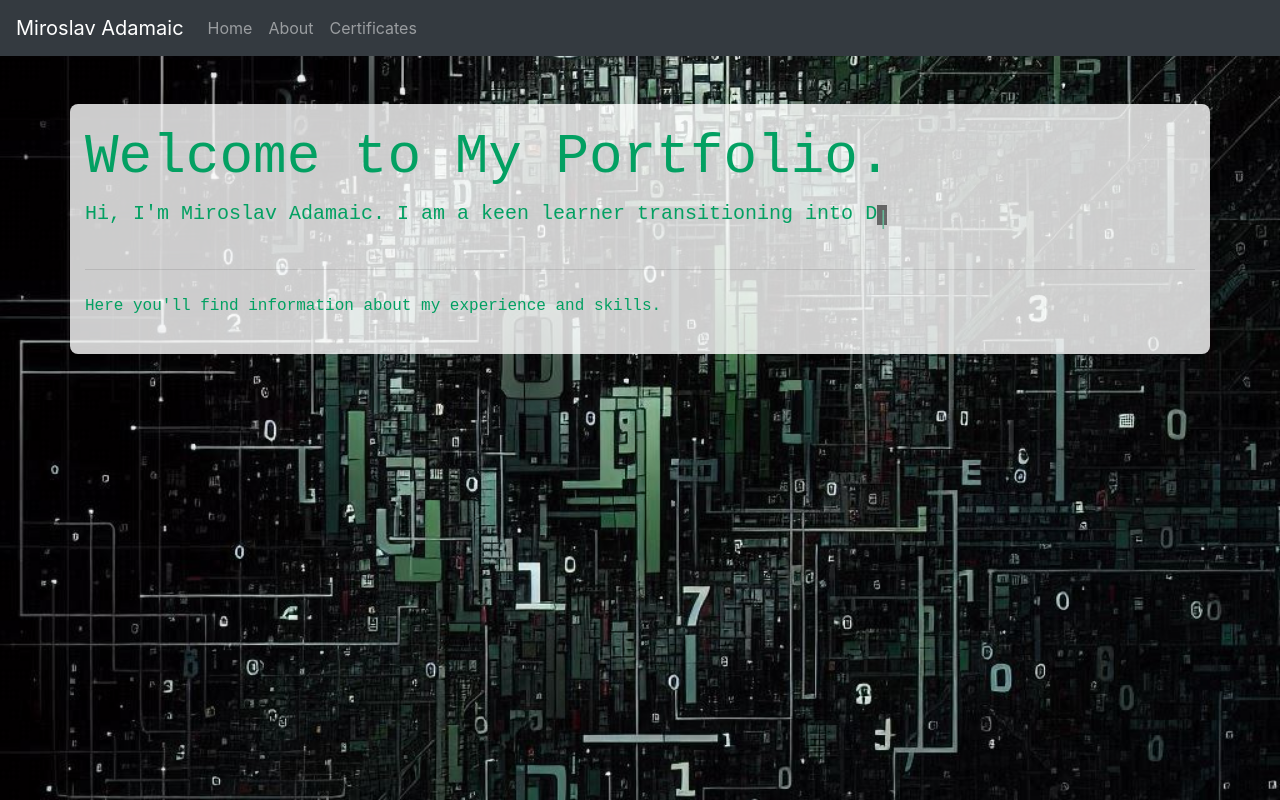
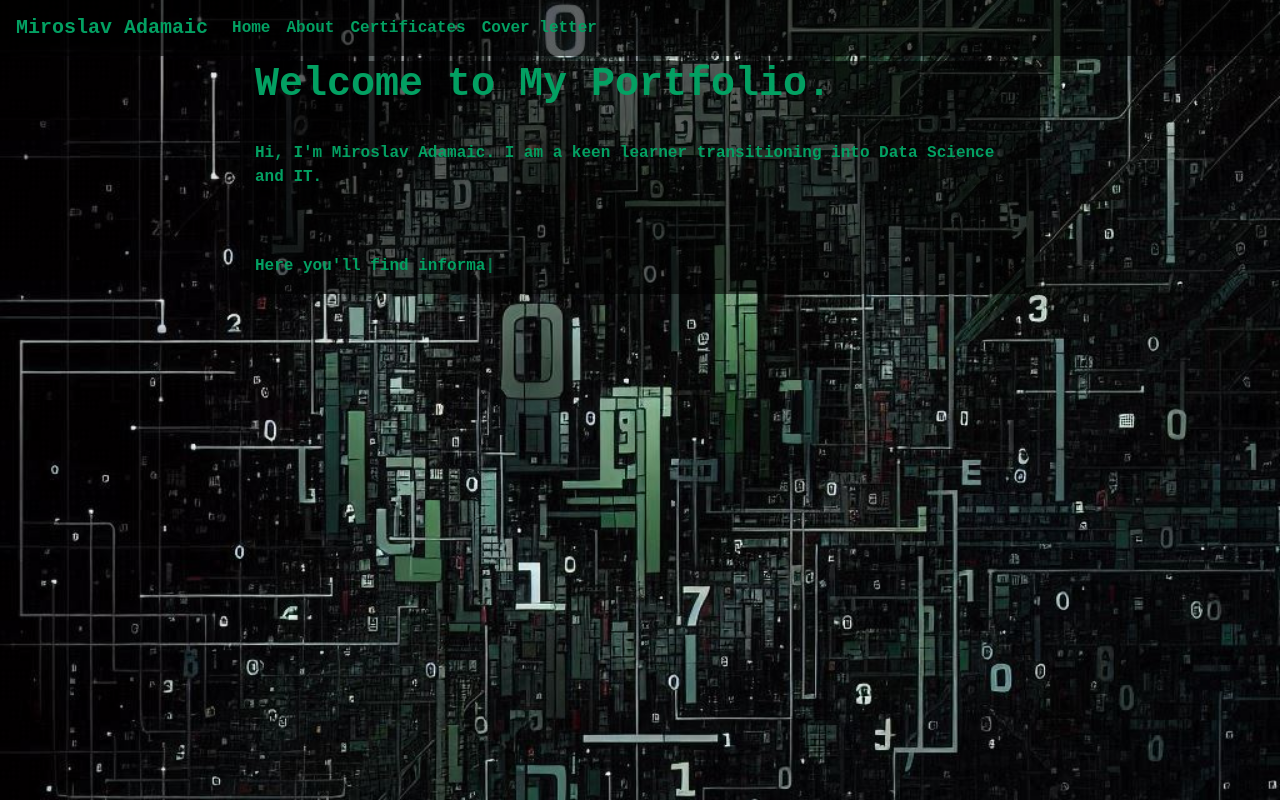
Before and after one commit to aMiroslav/MyPortfolio, a Django app: page / in a window 1280 px wide. Run offline with Django 5.2, Linux system fonts and the light colour scheme; some libraries are stand-ins or nearby versions.

Commit message:
Style update. Added cover letter page.

```diff
--- a/portfolio/templates/portfolio/about.html
+++ b/portfolio/templates/portfolio/about.html
@@ -1,5 +1,6 @@
 {% extends "portfolio/base.html" %}
 {% block content %}
+<div class="container-wrapper">
 <div class="container">
   <h1>About Me</h1>
   <p>I have been actively working since the age of 17, which has instilled in me a strong sense of responsibility, duty, and diligence.</p>
@@ -23,4 +24,5 @@
   <p>Email: miroslav.adamaic@gmail.com</p>
   <p>LinkedIn: <a href="https://www.linkedin.com/in/miroslav-adamaic-694274251/" target="_blank">Miroslav Adamaic</a></p>
 </div>
+</div>
 {% endblock %}
--- a/portfolio/templates/portfolio/base.html
+++ b/portfolio/templates/portfolio/base.html
@@ -4,29 +4,33 @@
     {% load static %}
     <meta charset="utf-8">
     <meta name="viewport" content="width=device-width, initial-scale=1, shrink-to-fit=no">
+    <link rel="stylesheet" href="https://stackpath.bootstrapcdn.com/bootstrap/4.5.2/css/bootstrap.min.css">
     <link rel="stylesheet" href="{% static 'style.css' %}?{% now "U" %}">
-    <link rel="stylesheet" href="https://stackpath.bootstrapcdn.com/bootstrap/4.5.2/css/bootstrap.min.css">
     <link rel="icon" href="{% static 'favicon.ico' %}">
     <title>Miroslav Adamaic - Portfolio</title>
   </head>
   <body>
-    <nav class="navbar navbar-expand-lg navbar-dark bg-dark">
-      <a class="navbar-brand" href="{% url 'index' %}">Miroslav Adamaic</a>
+    <nav class="navbar navbar-expand-lg navbar-dark navbar-custom">
+      <a style = "color:rgb(3, 160, 98)" class="navbar-brand" href="{% url 'index' %}">Miroslav Adamaic</a>
       <div class="collapse navbar-collapse">
         <ul class="navbar-nav mr-auto">
           <li class="nav-item">
-            <a class="nav-link" href="{% url 'index' %}">Home</a>
+            <a style = "color:rgb(3, 160, 98)" class="nav-link" href="{% url 'index' %}">Home</a>
           </li>
           <li class="nav-item">
-            <a class="nav-link" href="{% url 'about' %}">About</a>
+            <a style = "color:rgb(3, 160, 98)" class="nav-link" href="{% url 'about' %}">About</a>
           </li>
           <li class="nav-item">
-            <a class="nav-link" href="{% url 'certificates' %}">Certificates</a>
+            <a style = "color:rgb(3, 160, 98)" class="nav-link" href="{% url 'certificates' %}">Certificates</a>
+          </li>
+            </li>
+          <li class="nav-item">
+            <a style = "color:rgb(3, 160, 98)" class="nav-link" href="{% url 'cover-letter' %}">Cover letter</a>
           </li>
         </ul>
       </div>
     </nav>
-    <div class="container mt-5">
+    <div>
       {% block content %}{% endblock %}
     </div>
     <div id="lightbox" class="lightbox">
--- a/portfolio/templates/portfolio/certificates.html
+++ b/portfolio/templates/portfolio/certificates.html
@@ -1,10 +1,11 @@
 {% extends "portfolio/base.html" %}
 {% block content %}
     {% load static %}
+<div class="container-wrapper">
+<div class="container">
 <h1>Certificates</h1>
 <p>I am very excited to have an ability of continuous learning.</p>
 <p>I am always very keen on learning new and more. Here are examples of my latest courses I was interested in.</p>
-
 <div class="gallery">
     <a href="{% static 'images/Django_cert.png' %}" class="certificate-link" data-lightbox="certificate">
         <img src="{% static 'images/Django_cert.png' %}" alt="Certificate 1" class="certificate-img">
@@ -13,4 +14,6 @@
         <img src="{% static 'images/VCS_Data_Science.png' %}" alt="Certificate 2" class="certificate-img">
     </a>
 </div>
+</div>
+</div>
 {% endblock %}
--- a/portfolio/templates/portfolio/index.html
+++ b/portfolio/templates/portfolio/index.html
@@ -2,21 +2,27 @@
 
 {% block content %}
     {% load static %}
-    <link rel="stylesheet" type="text/css" href="{% static 'css/styles.css' %}">
+    <link rel="stylesheet" type="text/css" href="{% static 'style.css' %}">
 
-    <div id="typewriter">
-        <h1 class="display-4 typewriter-text">Welcome to My Portfolio.</h1>
+    <!-- Navigation bar goes here if any -->
+
+    <div class="container-wrapper">
+        <div class="container" id="typewriter">
+            <h1 class="typewriter-text">Welcome to My Portfolio.</h1>
             <br>
-        <p class="lead typewriter-text">Hi, I'm Miroslav Adamaic. I am a keen learner transitioning into Data Science and IT.</p>
+            <br>
+            <p class="typewriter-text">Hi, I'm Miroslav Adamaic. I am a keen learner transitioning into Data Science and IT.</p>
             <hr class="my-4">
             <p class="typewriter-text">Here you'll find information about my experience and skills.</p>
+        </div>
     </div>
 
     <script>
     document.addEventListener('DOMContentLoaded', function() {
         var elements = document.querySelectorAll('.typewriter-text');
-        elements.forEach(function(el) {
-            var text = el.textContent.trim(); // Get the text content
+        var typeSpeed = 50; // Adjust speed as needed
+
+        function typeLine(el, text, isLast, callback) {
             el.textContent = ''; // Clear the element's content
 
             var cursor = document.createElement('span');
@@ -26,36 +32,40 @@
             el.appendChild(cursor);
 
             var index = 0;
-            var lines = text.split('\n');
-            var currentLine = 0;
-            var typeSpeed = 100; // Adjust speed as needed
 
-            function typeLine() {
-                var line = lines[currentLine];
-                if (index <= line.length) {
-                    el.textContent = lines.slice(0, currentLine).join('\n') + line.substring(0, index);
+            function type() {
+                if (index < text.length) {
+                    el.textContent = text.substring(0, index + 1); // Display typed text
+                    el.appendChild(cursor); // Append cursor
+                    index++;
+                    setTimeout(type, typeSpeed);
+                } else {
+                    el.textContent = text; // Ensure full text is displayed
                     el.appendChild(cursor);
-                    index++;
-                    setTimeout(typeLine, typeSpeed);
-                } else {
-                    el.textContent = lines.slice(0, currentLine + 1).join('\n'); // Display full line
-                    el.appendChild(cursor);
-                    el.appendChild(document.createElement('br')); // Add line break
-                    currentLine++;
-                    index = 0;
-                    if (currentLine < lines.length) {
-                        setTimeout(typeLine, typeSpeed); // Type next line
-                    } else {
+                    if (!isLast) {
                         cursor.style.display = 'none'; // Hide cursor when typing is complete
                     }
+                    if (callback) callback();
                 }
             }
 
-            // Start typing animation
-            typeLine();
+            el.style.visibility = 'visible'; // Make the element visible before typing
+            type();
+        }
+
+        function startTypingSequence(elements, index) {
+            if (index >= elements.length) return;
+
+            var el = elements[index];
+            var text = el.textContent.trim();
+            var isLast = (index === elements.length - 1);
+            typeLine(el, text, isLast, function() {
+                startTypingSequence(elements, index + 1);
             });
+        }
+
+        // Start the typing sequence with the first element
+        startTypingSequence(elements, 0);
     });
     </script>
-
-
 {% endblock %}
--- a/portfolio/urls.py
+++ b/portfolio/urls.py
@@ -4,5 +4,6 @@ from . import views
 urlpatterns = [
     path('', views.index, name='index'),
     path('about/', views.about, name='about'),
-    path('certificates/', views.certificates, name='certificates')
+    path('certificates/', views.certificates, name='certificates'),
+    path('cover-letter/', views.cover_letter, name='cover-letter'),
 ]
--- a/portfolio/views.py
+++ b/portfolio/views.py
@@ -9,3 +9,6 @@ def about(request):
 
 def certificates(request):
     return render(request, 'portfolio/certificates.html')
+
+def cover_letter(request):
+    return render(request, 'portfolio/cover_letter.html')
--- a/static/style.css
+++ b/static/style.css
@@ -2,26 +2,52 @@ body {
     background-image: url('images/bacground.png');
     background-size: cover;
     background-position: center center;
-    background-repeat: no-repeat;
+    background-repeat: repeat-y;
     margin: 0;
     padding: 0;
     min-height: 100vh;
 }
 
+.container-wrapper {
+    display: flex;
+    justify-content: center; /* Center horizontally */
+    /*align-items: center; !* Center vertically *!*/
+    /*min-height: calc(100vh - 50px); !* Adjust to account for other content, like nav *!*/
+    /*min-width: calc(100vw - 50px);*/
+    padding-top: 5px; /* Adjust as needed for nav height */
+}
+
 .container {
     font-family: 'Courier New', Courier, monospace;
-    max-width: 960px;
-    margin: 20px;
-    padding: 20px;
-    background-color: rgba(255, 255, 255, 0.8);
-    border-radius: 8px;
+    /*display: inline-block;*/
+    /*padding: 20px;*/
+    background-color: rgba(0, 0, 0, 0.6);
+    border-radius: 20px;
     color: rgb(3, 160, 98);
+    box-sizing: border-box; /* Include padding in width calculation */
+    max-width: 800px;
+    width: 100%;
+    margin: 0 auto;
+    text-align: left;
 }
+.container h1 {
+    text-align: center;
+}
+
+.navbar {
+    font-family: 'Courier New', Courier, monospace;
+    font-weight: bold;
+}
+.navbar-custom {
+            background-color: rgba(0, 0, 0, 0.6);
+        }
+
 
 .gallery {
     display: flex;
     flex-wrap: wrap;
     gap: 30px;
+    background-color: rgba(0,0,0,0.6);
 }
 
 .gallery a {
@@ -51,7 +77,7 @@ body {
     width: 100%;
     height: 100%;
     overflow: auto;
-    background-color: rgba(0,0,0,0.8);
+    background-color: rgba(0,0,0,0.6);
 }
 
 .lightbox-content {
@@ -81,16 +107,18 @@ body {
  .typewriter-text {
         display: inline-block; /* Ensure each line is treated as a block */
         font-family: 'Courier New', Courier, monospace; /* Example font style */
+        font-weight: bold;
         color: rgb(3, 160, 98); /* Example text color */
+        visibility: hidden; /* Hide text from rendering before animation */
     }
 
     .cursor {
         display: inline-block;
-        width: 0.5em; /* Adjust width to match the cursor symbol */
-        height: 1em; /* Adjust height to match line-height of text */
-        background-color: black; /* Cursor color */
-        animation: blink 0.7s infinite;
-        vertical-align: text-bottom;
+        width: auto; /* Adjust width to match the cursor symbol */
+        height: auto; /* Adjust height to match line-height of text */
+        color: rgb(3, 160, 98); /* Cursor color */
+        animation: blink 0.5s infinite;
+        vertical-align: center;
     }
 
     @keyframes blink {
```
Also changed, not shown: portfolio/templates/portfolio/cover_letter.html (added, +14 -0 lines). Lines whose indentation alone changed are shown as unchanged.
